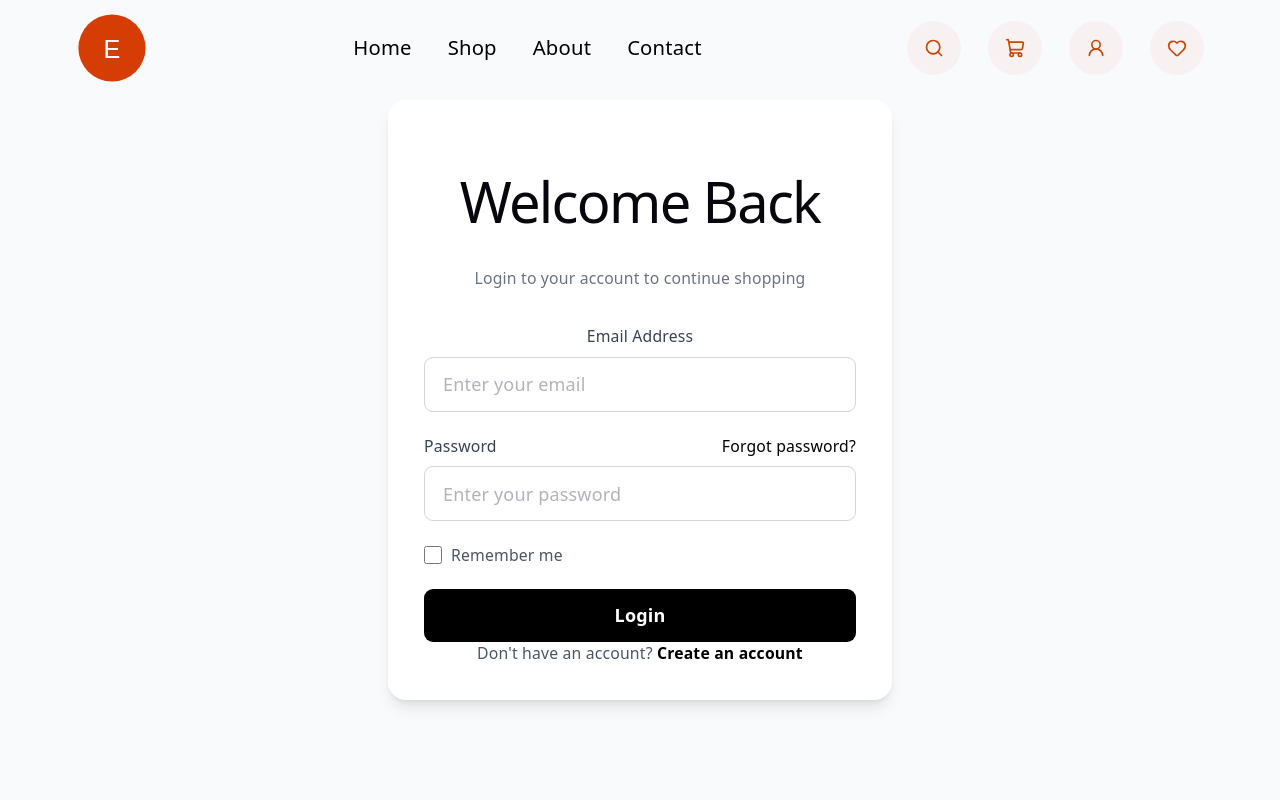
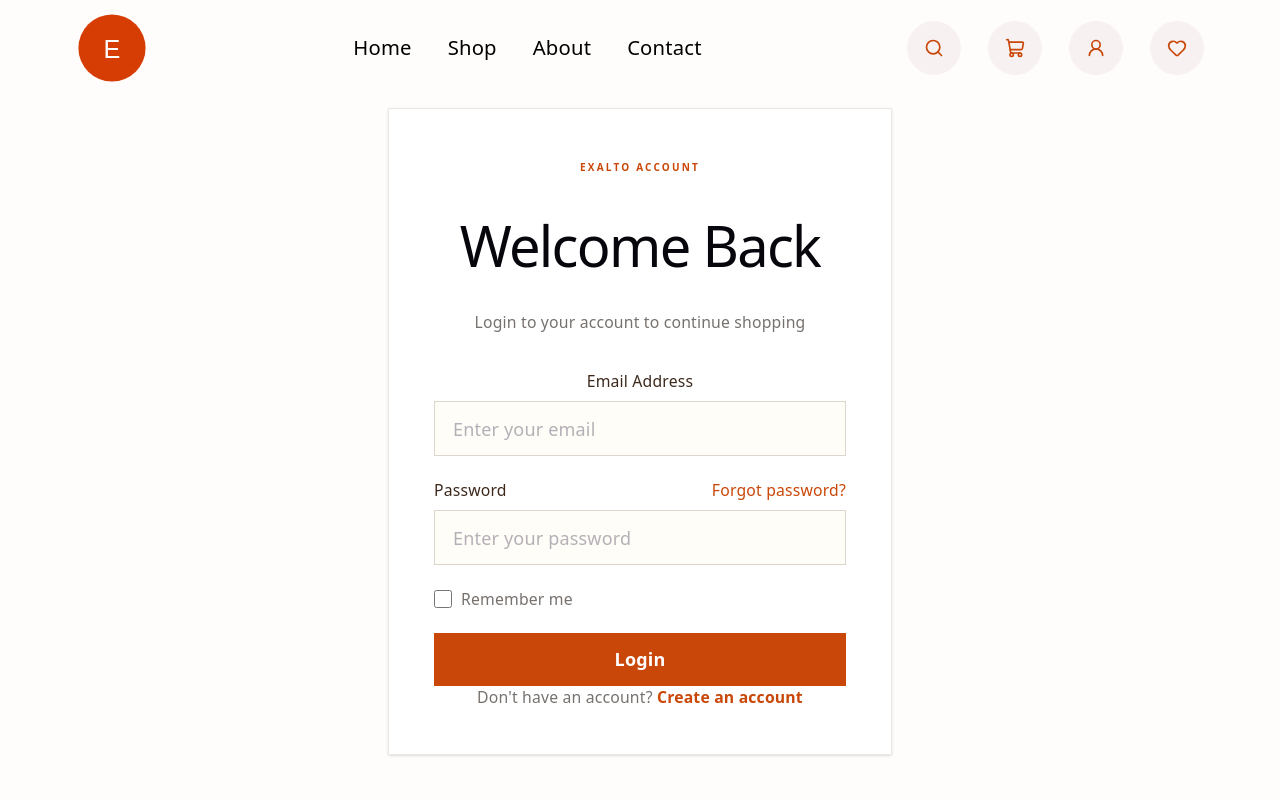
Before and after one commit to sauverpro/exalto-platform, a React (Vite) app in the folder Exalto-frontend/: page /login in a window 1280 px wide. Shown: the top 800 px of the page. Built offline with nearby package versions, Linux system fonts and the light colour scheme.

Commit message:
changed login color page

```diff
--- a/Exalto-frontend/src/pages/login.tsx
+++ b/Exalto-frontend/src/pages/login.tsx
@@ -20,15 +20,16 @@ const Login = () => {
   };
 
   return (
-    <section className="flex min-h-screen items-center justify-center bg-gray-50 px-6 py-12">
-      <div className="w-full max-w-md rounded-2xl bg-white p-8 shadow-lg">
+    <section className="flex min-h-screen items-center justify-center bg-[#fffdfb] px-6 py-24">
+      <div className="w-full max-w-md border border-[#eee8e2] bg-white p-8 shadow-sm sm:p-10">
         {/* Header */}
         <div className="mb-8 text-center">
-          <h1 className="text-3xl font-bold text-gray-900">
+          <p className="mb-3 text-[10px] font-semibold uppercase tracking-[0.22em] text-[#c94708]">Exalto account</p>
+          <h1 className="text-3xl font-bold text-[#251c18]">
             Welcome Back
           </h1>
 
-          <p className="mt-2 text-sm text-gray-500">
+          <p className="mt-2 text-sm text-[#77716d]">
             Login to your account to continue shopping
           </p>
         </div>
@@ -39,7 +40,7 @@ const Login = () => {
           <div>
             <label
               htmlFor="email"
-              className="mb-2 block text-sm font-medium text-gray-700"
+                className="mb-2 block text-sm font-medium text-[#3d291c]"
             >
               Email Address
             </label>
@@ -51,7 +52,7 @@ const Login = () => {
               onChange={(e) => setEmail(e.target.value)}
               placeholder="Enter your email"
               required
-              className="w-full rounded-lg border border-gray-300 px-4 py-3 outline-none transition focus:border-black focus:ring-1 focus:ring-black"
+                className="w-full border border-[#ded5cd] bg-[#fffdf8] px-4 py-3 outline-none transition focus:border-[#c94708] focus:ring-1 focus:ring-[#c94708]"
             />
           </div>
 
@@ -60,14 +61,14 @@ const Login = () => {
             <div className="mb-2 flex items-center justify-between">
               <label
                 htmlFor="password"
-                className="text-sm font-medium text-gray-700"
+                  className="text-sm font-medium text-[#3d291c]"
               >
                 Password
               </label>
 
               <Link
                 to="/forgot-password"
-                className="text-sm font-medium text-black hover:underline"
+                  className="text-sm font-medium text-[#c94708] hover:underline"
               >
                 Forgot password?
               </Link>
@@ -80,7 +81,7 @@ const Login = () => {
               onChange={(e) => setPassword(e.target.value)}
               placeholder="Enter your password"
               required
-              className="w-full rounded-lg border border-gray-300 px-4 py-3 outline-none transition focus:border-black focus:ring-1 focus:ring-black"
+                className="w-full border border-[#ded5cd] bg-[#fffdf8] px-4 py-3 outline-none transition focus:border-[#c94708] focus:ring-1 focus:ring-[#c94708]"
             />
           </div>
 
@@ -89,12 +90,12 @@ const Login = () => {
             <input
               id="remember"
               type="checkbox"
-              className="h-4 w-4 rounded border-gray-300"
+              className="h-4 w-4 accent-[#c94708]"
             />
 
             <label
               htmlFor="remember"
-              className="text-sm text-gray-600"
+              className="text-sm text-[#77716d]"
             >
               Remember me
             </label>
@@ -103,18 +104,18 @@ const Login = () => {
           {/* Login Button */}
           <button
             type="submit"
-            className="w-full rounded-lg bg-black py-3 font-semibold text-white transition hover:bg-gray-800"
+            className="w-full bg-[#c94708] py-3 font-semibold text-white transition hover:bg-[#9f3506]"
           >
             Login
           </button>
         </form>
 
         {/* Register */}
-        <p className="mt-6 text-center text-sm text-gray-600">
+        <p className="mt-6 text-center text-sm text-[#77716d]">
           Don't have an account?{" "}
           <Link
             to="/register"
-            className="font-semibold text-black hover:underline"
+            className="font-semibold text-[#c94708] hover:underline"
           >
             Create an account
           </Link>
```
